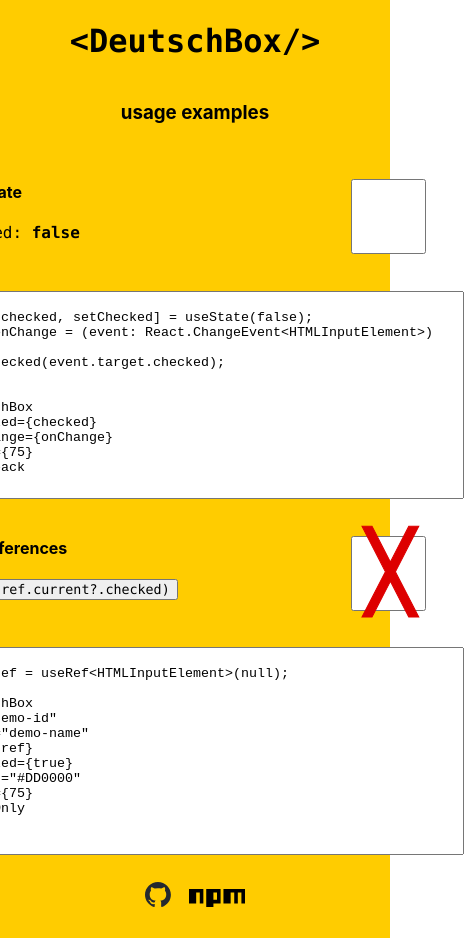
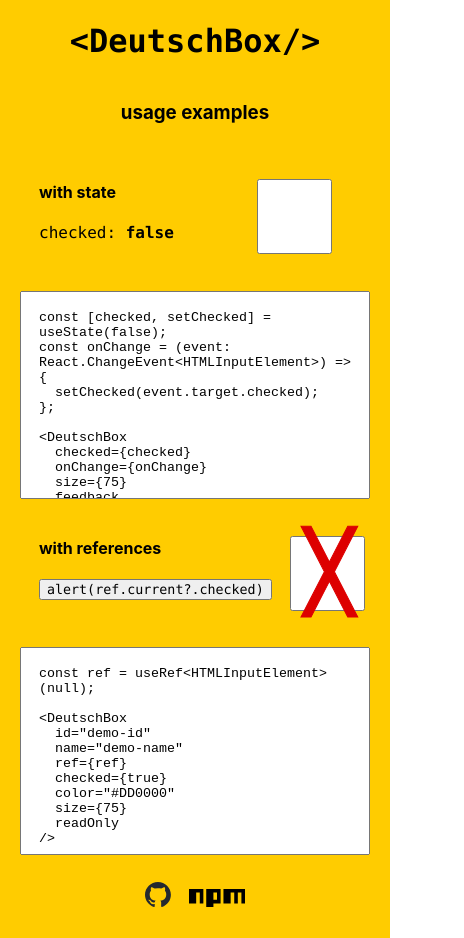
Before and after one commit to fer-nando-machado/react-deutschbox, a React (Vite) app: page / in a window 390 px wide. Shown: the whole page, 464 px wide, since content can reach past the window. Built offline with nearby package versions, Linux system fonts and the light colour scheme.

Commit message:
makes Demo page responsive

```diff
--- a/src/App.scss
+++ b/src/App.scss
@@ -10,7 +10,8 @@
 
   .example {
     display: flex;
-    width: 500px;
+    width: 80vw;
+    max-width: 500px;
     margin: 18px;
 
     .description {
@@ -23,7 +24,8 @@
   }
 
   textarea {
-    width: 500px;
+    width: 80vw;
+    max-width: 500px;
     padding: 18px;
     height: 170px;
     resize: none;
```
